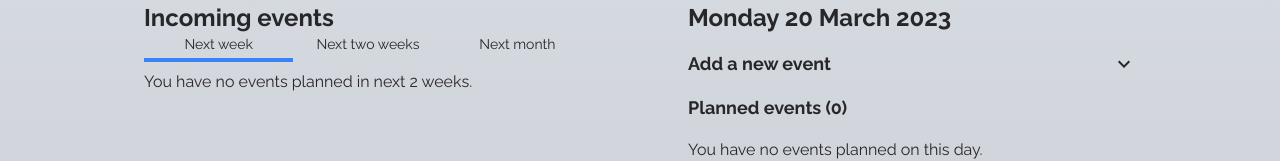
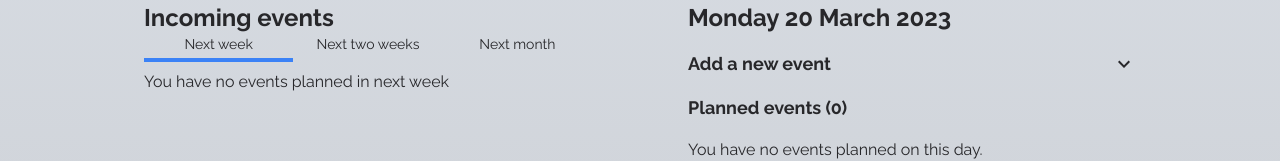
Before and after one commit to zwiro/remind-calendar-app, a React (Vite) app: page / in a window 1280 px wide. Shown: the part 624-785 px from the top of the page. Built offline with nearby package versions, Linux system fonts and the light colour scheme.

Commit message:
Changed empty events text

```diff
--- a/src/components/IncomingEvents.tsx
+++ b/src/components/IncomingEvents.tsx
@@ -93,7 +93,14 @@ function IncomingEvents() {
           </motion.div>
         )}
         {!incomingEvents.length && (
-          <p>You have no events planned in next 2 weeks.</p>
+          <p>
+            You have no events planned in next{" "}
+            {chosenPeriod === Period.week
+              ? "week"
+              : chosenPeriod === Period.twoWeeks
+              ? "two weeks"
+              : "month"}
+          </p>
         )}
       </AnimatePresence>
     </SectionContainer>
```
